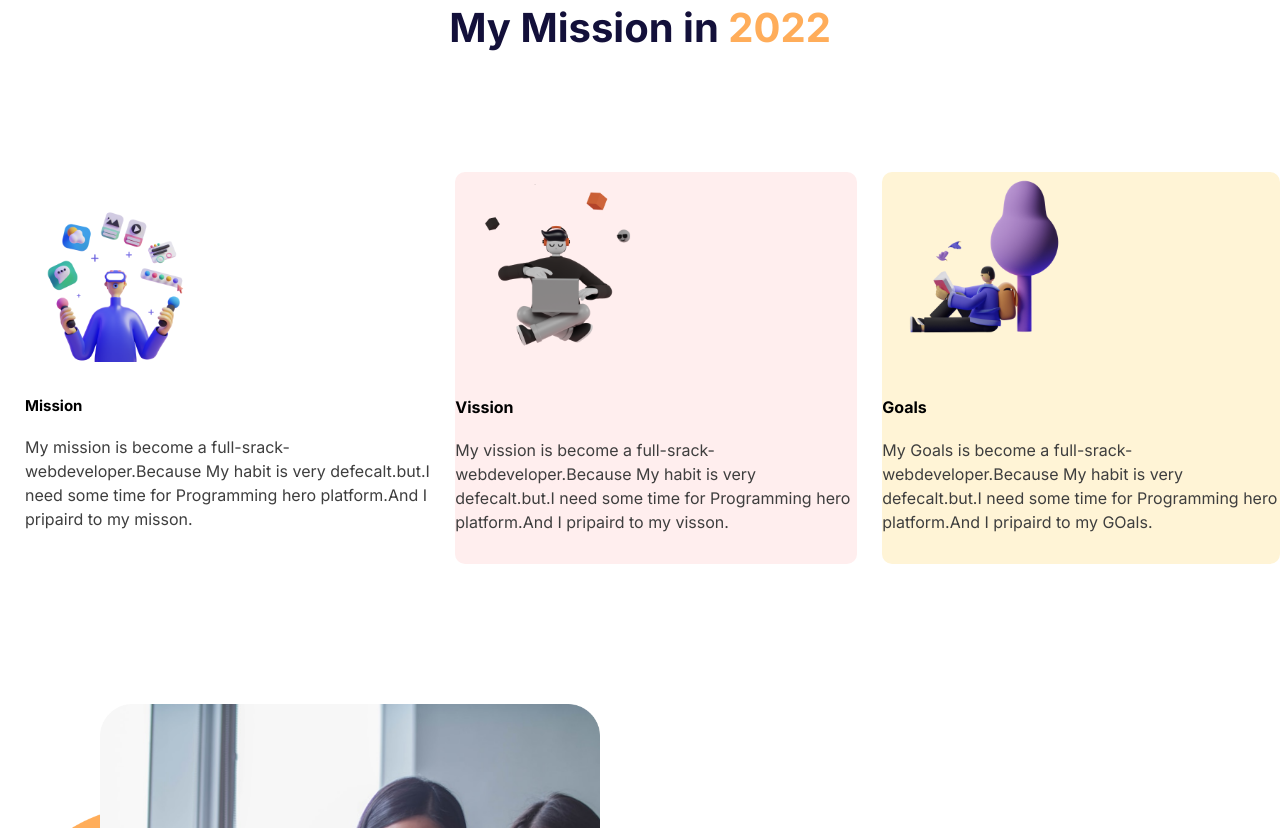
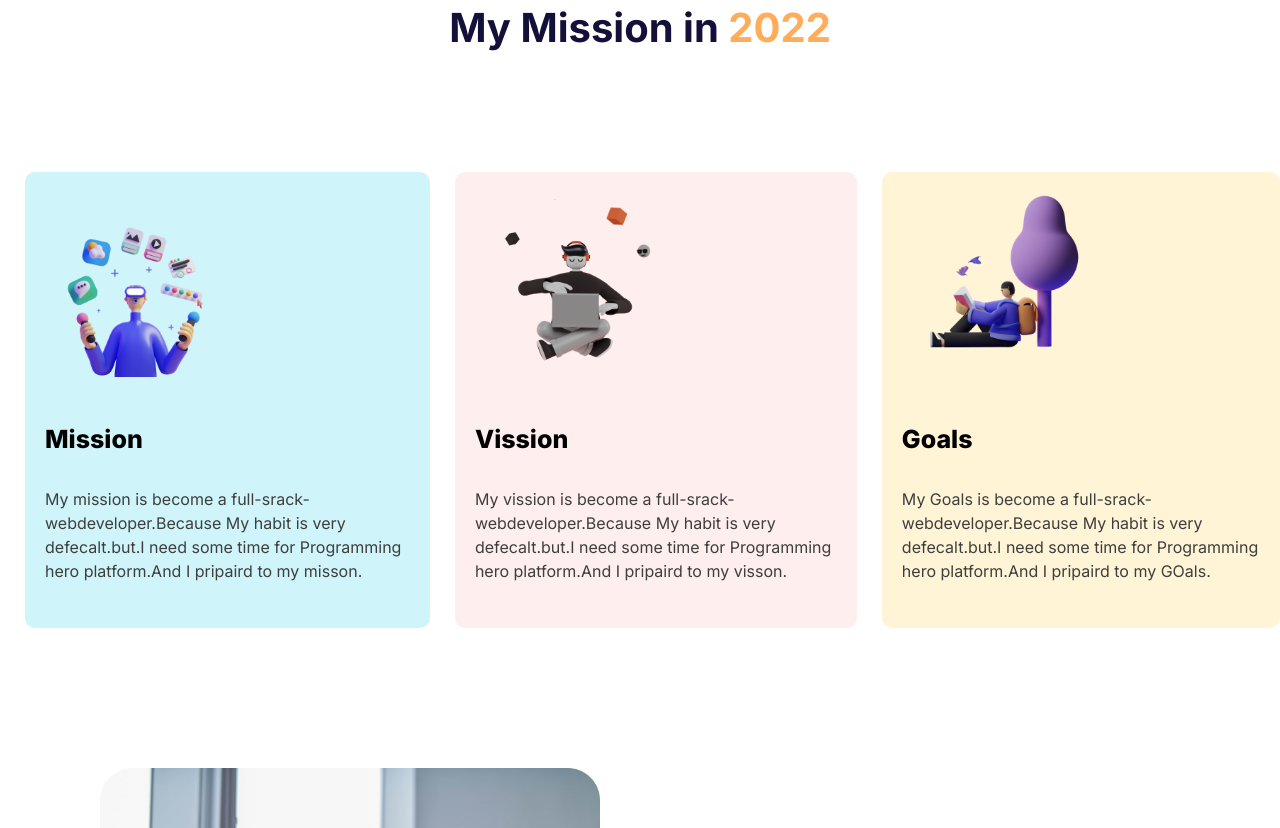
Before and after one commit to Ahsan855/frist-assignment, a plain HTML site: page index.html in a window 1280 px wide. Shown: the part 724-1552 px from the top of the page. Drawn offline with Linux system fonts and the light colour scheme.

Commit message:
revition is done ..Alhamdulillah

```diff
--- a/style.css
+++ b/style.css
@@ -90,9 +90,13 @@ body {
     margin-bottom: 30px;
     line-height: 1.5em;
 }
-
-.mission-conten {
-    background-color: #e3fafd;
+.mission-content h4{
+    font-size: 25px;
+    font-weight: 800;
+}
+.mission-content{
+    padding: 15px 20px;
+    background-color: #cff5fb;
     border-radius: 10px;
 }
 
@@ -105,7 +109,10 @@ body {
     height: 200px;
     width: auto;
 }
-
+.vission-content h4{
+    font-size: 25px;
+    font-weight: 800;
+}
 .vission-content p {
     color: #3e3e3e;
     margin-bottom: 30px;
@@ -113,6 +120,7 @@ body {
 }
 
 .vission-content {
+    padding: 15px 20px;
     background-color: #ffeeee;
     border-radius: 10px;
 }
@@ -131,8 +139,12 @@ body {
 .margin-left {
     margin-left: 25px;
 }
-
+.goals-content h4{
+    font-size: 25px;
+    font-weight: 800;
+}
 .goals-content {
+    padding: 15px 20px;
     background-color: #fff4d6;
     border-radius: 10px;
 }
```
